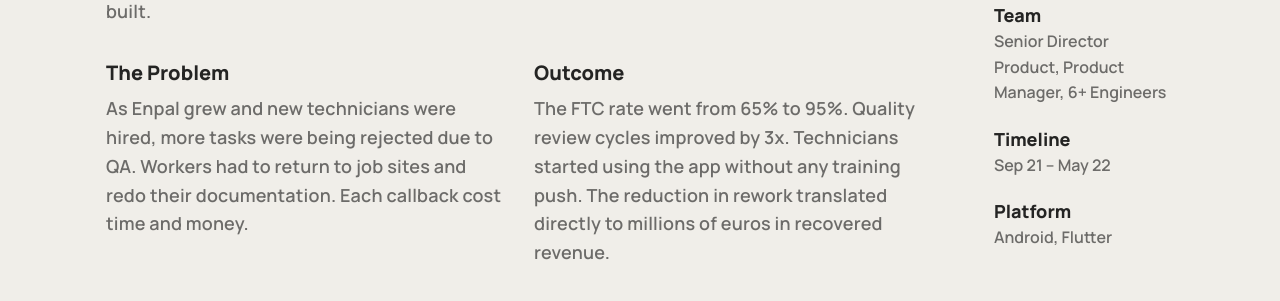
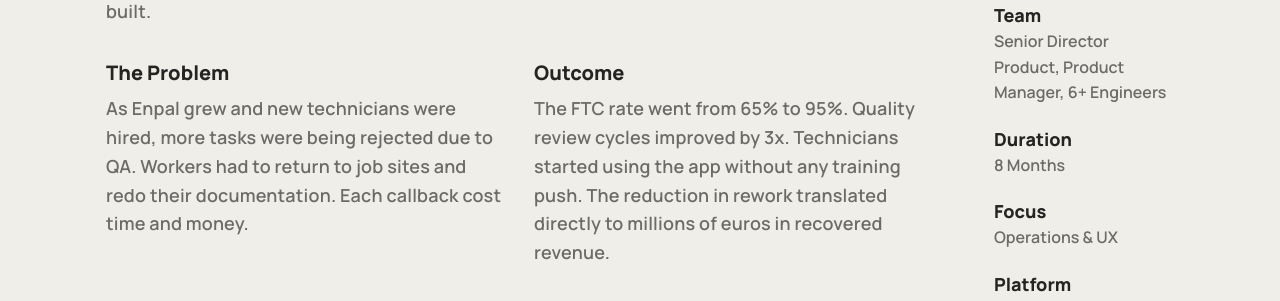
Before and after one commit to achso/asilalptekin.com, a Next.js app: page /work/craftapp in a window 1280 px wide. Shown: the part 1040-1341 px from the top of the page. Built offline with nearby package versions, Linux system fonts and the light colour scheme.

Commit message:
refactor: replace project year with case study duration and focus

```diff
--- a/app/work/[slug]/page.tsx
+++ b/app/work/[slug]/page.tsx
@@ -89,9 +89,15 @@ export default async function CaseStudyPage(props: PageProps) {
                 <span className="text-black/30 font-[500] text-[14px]">{project.role}</span>
               </div>
               <div className="flex flex-col gap-1">
-               <span className="font-[800] text-[15px] text-black/85">Timeline</span>
-               <span className="text-black/30 font-[500] text-[14px]">{project.year}</span>
+                <span className="font-[800] text-[15px] text-black/85">Duration</span>
+                <span className="text-black/30 font-[500] text-[14px]">{project.duration}</span>
               </div>
+              {project.focus && (
+                <div className="flex flex-col gap-1">
+                  <span className="font-[800] text-[15px] text-black/85">Focus</span>
+                  <span className="text-black/30 font-[500] text-[14px]">{project.focus}</span>
+                </div>
+              )}
               <div className="flex flex-col gap-1">
                 <span className="font-[800] text-[15px] text-black/85">Team</span>
                 <span className="text-black/30 font-[500] text-[14px]">
--- a/app/work/craftapp/page.tsx
+++ b/app/work/craftapp/page.tsx
@@ -85,8 +85,12 @@ export default function CraftAppCaseStudy() {
                 <p className="font-sans font-semibold text-[15px] md:text-[16px] text-black/55 leading-[1.6]">Senior Director Product, Product Manager, 6+ Engineers</p>
               </div>
               <div>
-                <p className="font-sans font-extrabold text-[16px] md:text-[18px] text-black/85">Timeline</p>
-                <p className="font-sans font-semibold text-[15px] md:text-[16px] text-black/55 leading-[1.6]">Sep 21 – May 22</p>
+                <p className="font-sans font-extrabold text-[16px] md:text-[18px] text-black/85">Duration</p>
+                <p className="font-sans font-semibold text-[15px] md:text-[16px] text-black/55 leading-[1.6]">8 Months</p>
+              </div>
+              <div>
+                <p className="font-sans font-extrabold text-[16px] md:text-[18px] text-black/85">Focus</p>
+                <p className="font-sans font-semibold text-[15px] md:text-[16px] text-black/55 leading-[1.6]">Operations & UX</p>
               </div>
               <div>
                 <p className="font-sans font-extrabold text-[16px] md:text-[18px] text-black/85">Platform</p>
--- a/app/work/route-planner/page.tsx
+++ b/app/work/route-planner/page.tsx
@@ -48,7 +48,7 @@ export default function RoutePlannerCaseStudy() {
                 </div>
               </div>
             </div>
-            <div className="flex flex-row lg:flex-col gap-8 lg:gap-5 lg:w-[180px] shrink-0">
+            <div className="grid grid-cols-2 lg:flex lg:flex-col gap-y-10 gap-x-6 md:gap-8 lg:gap-5 lg:w-[180px] shrink-0">
               <div>
                 <p className="font-sans font-extrabold text-[16px] md:text-[18px] text-black/85">Role</p>
                 <p className="font-sans font-semibold text-[15px] md:text-[16px] text-black/55 leading-[1.6]">Product Designer, end to end</p>
@@ -58,8 +58,12 @@ export default function RoutePlannerCaseStudy() {
                 <p className="font-sans font-semibold text-[15px] md:text-[16px] text-black/55 leading-[1.6]">Placeholder team info</p>
               </div>
               <div>
-                <p className="font-sans font-extrabold text-[16px] md:text-[18px] text-black/85">Timeline</p>
-                <p className="font-sans font-semibold text-[15px] md:text-[16px] text-black/55 leading-[1.6]">TBD</p>
+                <p className="font-sans font-extrabold text-[16px] md:text-[18px] text-black/85">Duration</p>
+                <p className="font-sans font-semibold text-[15px] md:text-[16px] text-black/55 leading-[1.6]">3 Months</p>
+              </div>
+              <div>
+                <p className="font-sans font-extrabold text-[16px] md:text-[18px] text-black/85">Focus</p>
+                <p className="font-sans font-semibold text-[15px] md:text-[16px] text-black/55 leading-[1.6]">Logistics UX</p>
               </div>
               <div>
                 <p className="font-sans font-extrabold text-[16px] md:text-[18px] text-black/85">Platform</p>
--- a/components/ProjectCard.tsx
+++ b/components/ProjectCard.tsx
@@ -44,14 +44,10 @@ export function ProjectCard({ project }: { project: ProjectData }) {
 
         <div className="flex items-center gap-1.5 mt-1 font-sans font-semibold text-[13px] md:text-[14px] text-black/85">
           {project.company && <span>{project.company}</span>}
-          {project.company && (project.type || project.year) && <span className="text-black/30 font-normal">·</span>}
-          {project.type && <span>{project.type}</span>}
-          {project.type && project.year && <span className="text-black/30 font-normal">·</span>}
-          {project.year && <span>{project.year}</span>}
-          {/* Fallback for cards without company/type */}
-          {!project.company && !project.type && project.role && <span>{project.role}</span>}
-          {!project.company && !project.type && project.role && project.year && <span className="text-black/30 font-normal">·</span>}
-          {!project.company && !project.type && !project.role && null}
+          {project.company && (project.duration || project.focus) && <span className="text-black/30 font-normal">·</span>}
+          {project.duration && <span>{project.duration}</span>}
+          {project.duration && project.focus && <span className="text-black/30 font-normal">·</span>}
+          {project.focus && <span>{project.focus}</span>}
         </div>
       </div>
     </motion.div>
--- a/data/projects.ts
+++ b/data/projects.ts
@@ -16,7 +16,8 @@ export interface ProjectData {
   description: string;
   statusBadge?: string;
   role: string;
-  year: string;
+  duration: string;
+  focus?: string;
   company?: string;
   type?: string;
   platform?: string;
@@ -48,7 +49,8 @@ export const projects: ProjectData[] = [
     role: "UX/UI Designer",
     company: "Enpal",
     type: "Case study",
-    year: "2022",
+    duration: "8 Months",
+    focus: "Operations & UX",
     platform: "Android",
     imageColor: "#e5e7eb",
     imageSrc: "/craftapp/handheldsplash3.png",
@@ -154,7 +156,8 @@ export const projects: ProjectData[] = [
     role: "UX/UI Designer",
     company: "Enpal",
     type: "Case study",
-    year: "2024",
+    duration: "3 Months",
+    focus: "Logistics UX",
     imageColor: "#252525",
     isComingSoon: true,
     content: {
```
Lines whose indentation alone changed are shown as unchanged.
